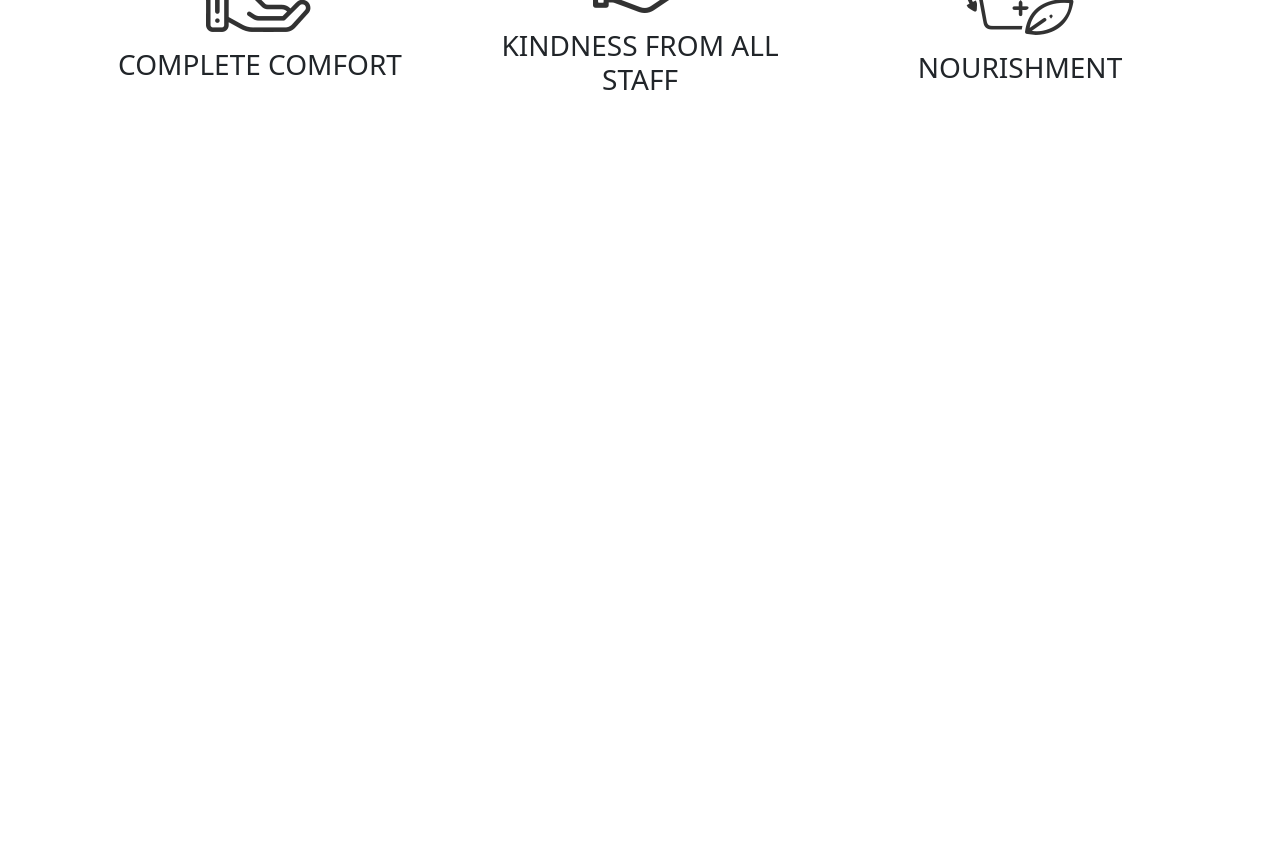
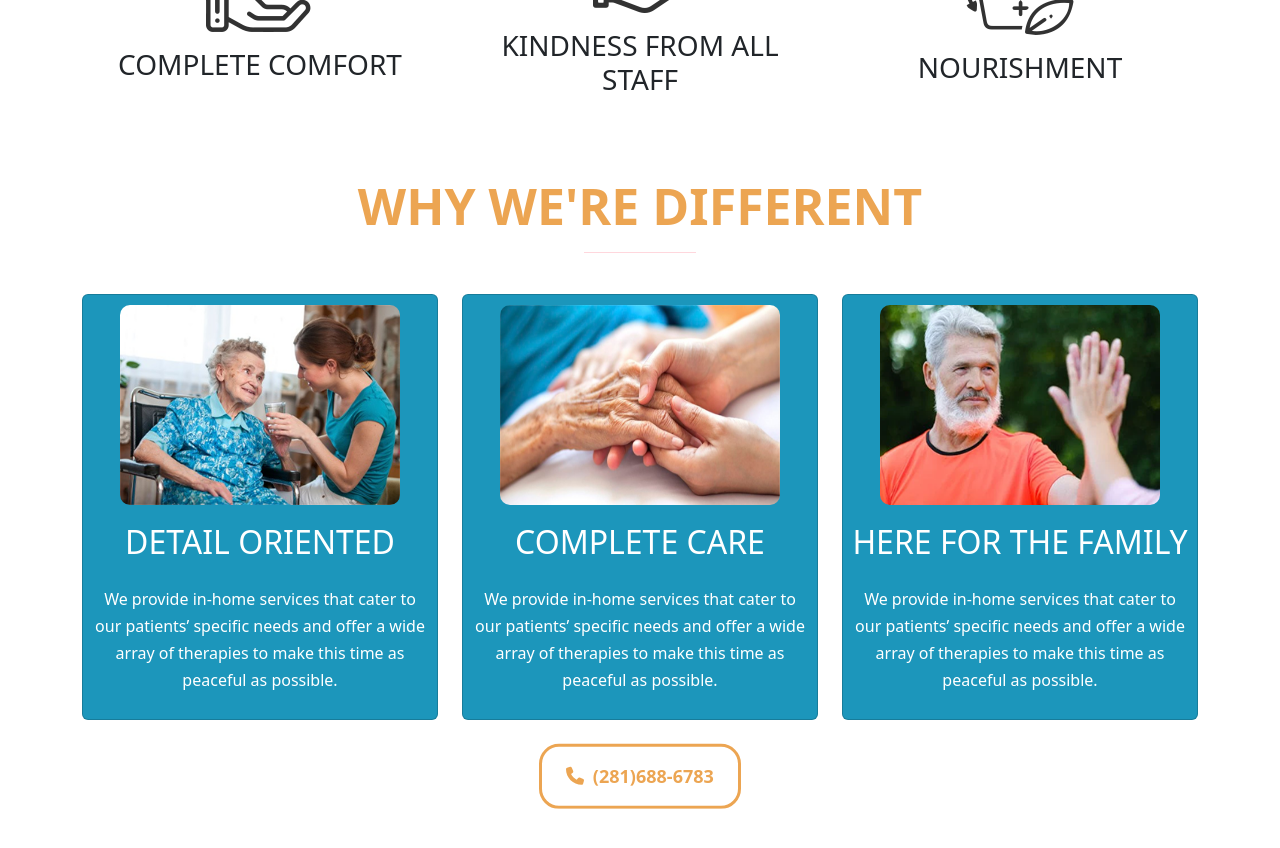
Before and after one commit to Gamal-Ramadan-1/Hospice-Care, a Vue app: page / in a window 1280 px wide. Shown: the part 3120-3968 px from the top of the page. Before the commit the page ends 3224 px from the top, so only its background shows below. Built offline with nearby package versions, Linux system fonts and the light colour scheme.

Commit message:
Finished InfosUs Section

```diff
--- a/src/components/InformationAboutUs/InfosUs.vue
+++ b/src/components/InformationAboutUs/InfosUs.vue
@@ -15,7 +15,17 @@
         </div>
       </div>
       <Head Text="what you can expect" />
-      <div class="row justify-content-center align-items-center mt-lg-2 mt-3 gy-5">
+      <div
+        class="
+          row
+          justify-content-center
+          align-items-center
+          mt-lg-2
+          mb-lg-4
+          mt-3
+          gy-5
+        "
+      >
         <div class="col-lg-4 col-md-6 col-sm-12 text-center">
           <img
             src="@/Imgs/location_Jp4vBwWWQJdspq8YagE9_images_5cfb2eb6-f0d9-40d7-a514-63c5db354e99.png"
@@ -38,15 +48,58 @@
           <h3 class="mt-3">NOURISHMENT</h3>
         </div>
       </div>
+      <Head Text="why we're different" />
+      <div class="row justify-content-center align-items-center gy-4 my-3">
+        <div class="col-lg-4 col-md-6 col-sm-12">
+          <div class="card text-center">
+            <img src="@/Imgs/1d58d4da-62d8-4525-b76d-705ee20025ed.png" />
+            <h2 class="text-uppercase py-2">Detail Oriented</h2>
+            <p class="p-2">
+              We provide in-home services that cater to our patients’ specific
+              needs and offer a wide array of therapies to make this time as
+              peaceful as possible.
+            </p>
+          </div>
+        </div>
+        <div class="col-lg-4 col-md-6 col-sm-12">
+          <div class="card text-center">
+            <img src="@/Imgs/009b08c3-1a7d-4d27-be43-d03a7194ec62.png" />
+            <h2 class="text-uppercase py-2">COMPLETE CARE</h2>
+            <p class="p-2">
+              We provide in-home services that cater to our patients’ specific
+              needs and offer a wide array of therapies to make this time as
+              peaceful as possible.
+            </p>
+          </div>
+        </div>
+        <div class="col-lg-4 col-md-6 col-sm-12">
+          <div class="card text-center">
+            <img src="@/Imgs/1c20a021-8e24-4261-ba4f-ffef6a74aa47.png" />
+            <h2 class="text-uppercase py-2">HERE FOR THE FAMILY</h2>
+            <p class="p-2">
+              We provide in-home services that cater to our patients’ specific
+              needs and offer a wide array of therapies to make this time as
+              peaceful as possible.
+            </p>
+          </div>
+        </div>
+      </div>
+      <div class="text-center py-4">
+        <div class="btn py-3 px-4">
+          <i class="fa-solid fa-phone me-1"></i>
+          (281)688-6783
+        </div>
+      </div>
     </div>
   </section>
 </template>
 <script>
 import Head from "../HeadEachSection/Head.vue";
+import PhoneButton from "../PhoneButton/PhoneButton.vue";
 
 export default {
   name: "InfosUs",
-  components: { Head },
+  components: { Head, PhoneButton },
 };
 </script>
 <style lang="scss" scoped>
@@ -55,5 +108,85 @@ section {
   h3 {
     font-weight: 400;
   }
+  .card {
+    background-color: $Main-Color;
+    color: white;
+    p{
+      line-height: 1.7;
+    }
+    img {
+      width: 280px;
+      height: 200px;
+      margin: 10px auto;
+      border-radius: 10px;
+    }
+  }
+}
+
+@media only screen and (max-width: 1440px) {
+  .card {
+    img {
+      width: 270px;
+      height: 210px;
+      margin: 10px auto;
+      border-radius: 10px;
+    }
+  }
+}
+
+@media only screen and (max-width: 1025px) {
+  .card {
+    img {
+      width: 250px;
+      height: 200px;
+      margin: 10px auto;
+      border-radius: 10px;
+    }
+  }
+}
+
+.btn {
+  border: 3px solid $Text-Color;
+  font-weight: bolder;
+  border-radius: 20px;
+  color: $Text-Color;
+  font-size: 18px;
+  animation: call 1.5s infinite;
+}
+.btn:hover,
+.btn:active {
+  border: 3px solid $Text-Color;
+}
+@keyframes call {
+  15% {
+    transform: translate(0px, 0%);
+  }
+  35% {
+    transform: translate(0px, -25%);
+  }
+  45% {
+    transform: translate(0px, 0%);
+  }
+  55% {
+    transform: translate(0px, -15%);
+  }
+  70% {
+    transform: translate(0px, 0%);
+  }
+  80% {
+    transform: translate(0px, -10%);
+  }
+  90% {
+    transform: translate(0px, 0%);
+  }
+  95% {
+    transform: translate(0px, -2%);
+  }
+  99% {
+    transform: translate(0px, 0%);
+  }
+  100% {
+    transform: translate(0px, 0%);
+  }
 }
 </style>
```
